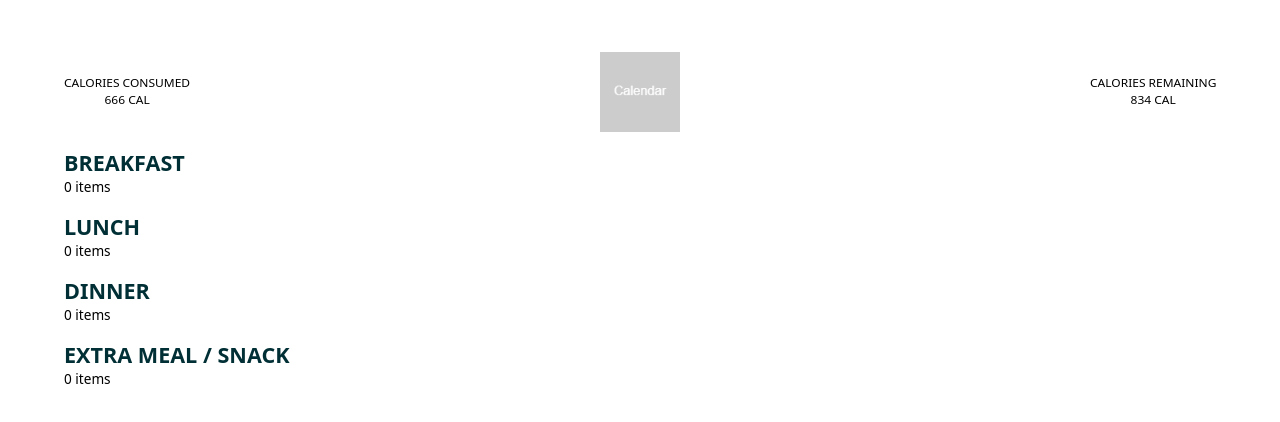
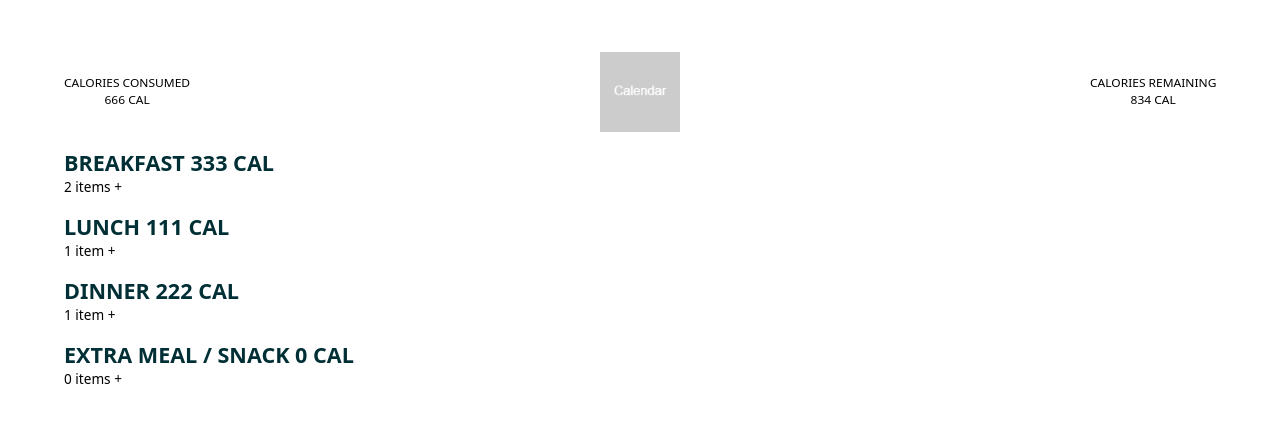
Before and after one commit to xshujo/betterment, a plain HTML site: page prototype/food.html in a window 1280 px wide. Shown: the part 60-482 px from the top of the page. Drawn offline with Linux system fonts and the light colour scheme.

Commit message:
More html...

```diff
--- a/prototype/food.html
+++ b/prototype/food.html
@@ -35,20 +35,20 @@
         </section>
         <section id="meals" class="bottom-section">
             <div class="meal section-item">
-                <h2>Breakfast</h2>
-                <p>0 items</p>
+                <h2><span>Breakfast</span> <span>333 cal</span></h2>
+                <p><span>2 items</span> <span>+</span></p>
             </div>
             <div class="meal section-item">
-                <h2>Lunch</h2>
-                <p>0 items</p>
+                <h2><span>Lunch</span> <span>111 cal</span></h2>
+                <p><span>1 item</span> <span>+</span></p>
             </div>
             <div class="meal section-item">
-                <h2>Dinner</h2>
-                <p>0 items</p>
+                <h2><span>Dinner</span> <span> 222 cal</span></h2>
+                <p><span>1 item</span> <span>+</span></p>
             </div>
             <div class="meal section-item">
-                <h2>Extra meal / Snack</h2>
-                <p>0 items</p>
+                <h2><span>Extra meal / Snack</span> <span>0 cal</span></h2>
+                <p><span>0 items</span> <span>+</span></p>
             </div>
         </section>
     </main>
```
